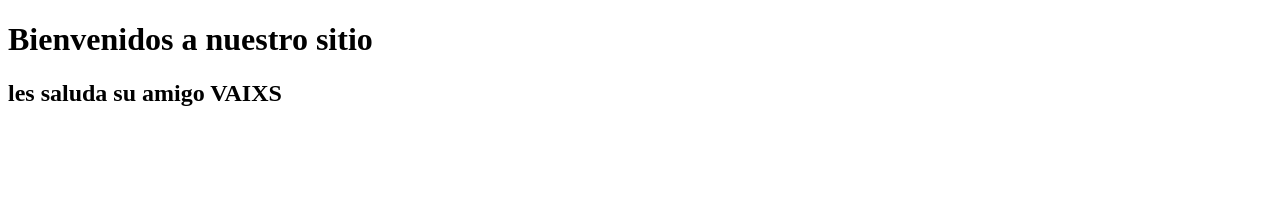
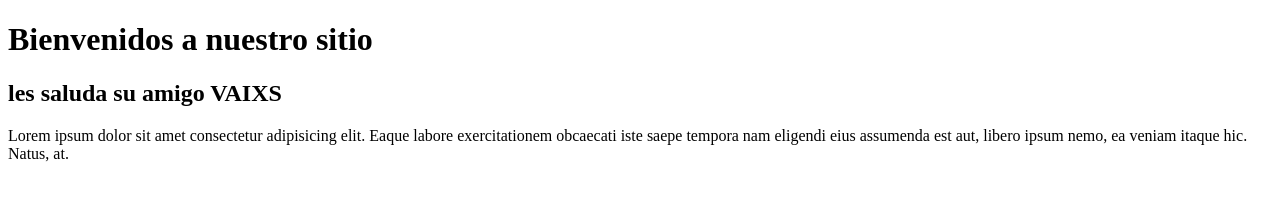
Before and after one commit to victorvirtual/proyecto.github.io, a plain HTML site: page index.html in a window 1280 px wide. Drawn offline with Linux system fonts and the light colour scheme.

Commit message:
Update index.html
texto

```diff
--- a/index.html
+++ b/index.html
@@ -9,6 +9,7 @@
 
     <h1>Bienvenidos a nuestro sitio</h1>
     <h2>les saluda su amigo VAIXS</h2>
+    <p>Lorem ipsum dolor sit amet consectetur adipisicing elit. Eaque labore exercitationem obcaecati iste saepe tempora nam eligendi eius assumenda est aut, libero ipsum nemo, ea veniam itaque hic. Natus, at.</p>
 
 </body>
 </html>
```
